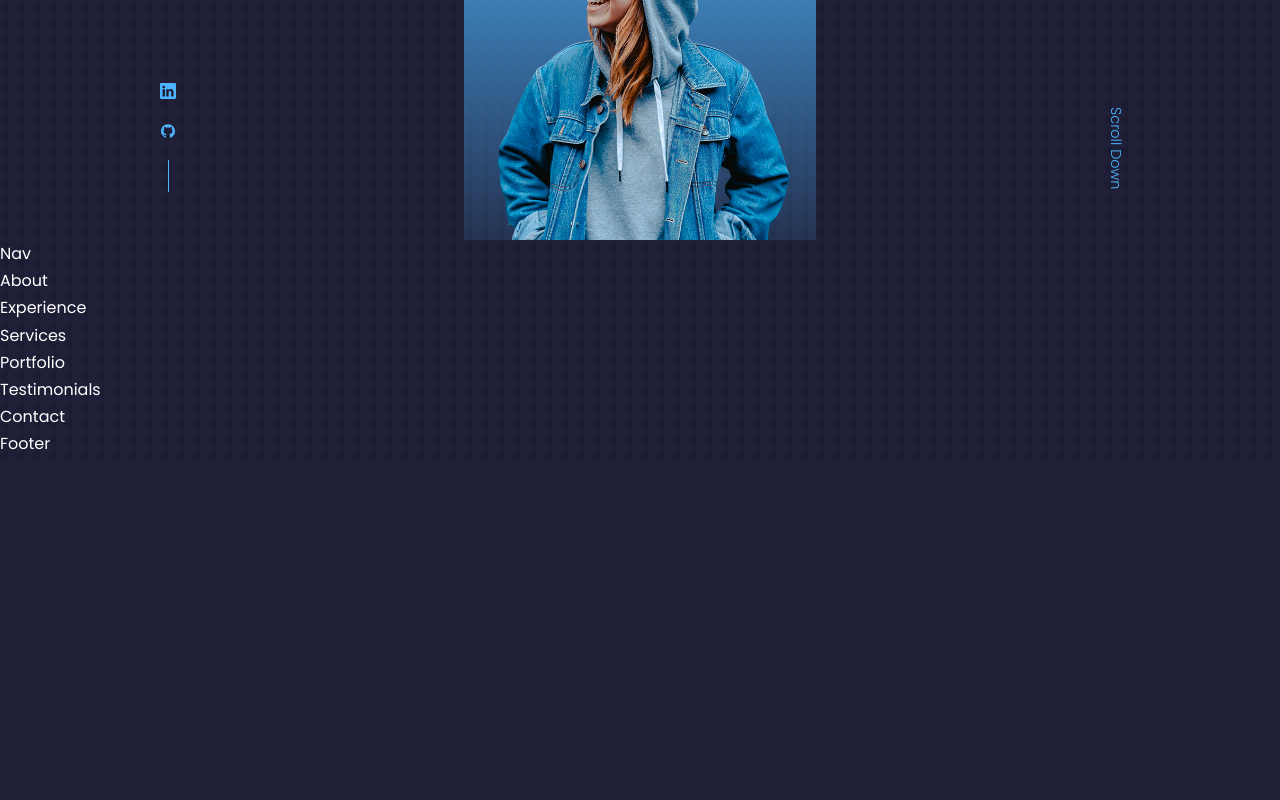
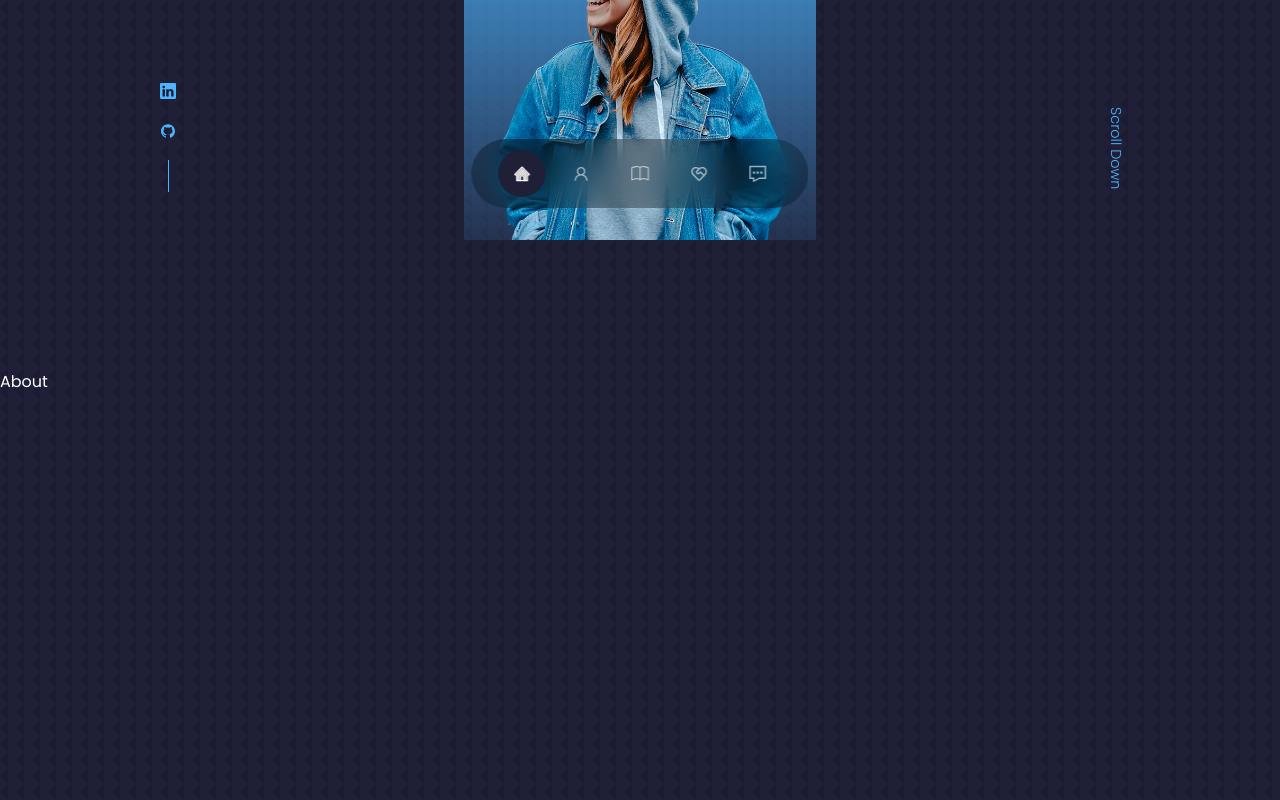
Before and after one commit to Mingen-Xiao/react-portfolio-website, a React (Create React App) app: page / in a window 1280 px wide. Shown: the part 560-1360 px from the top of the page. Before the commit the page ends 1018 px from the top, so only its background shows below. Built offline with nearby package versions, Linux system fonts and the light colour scheme.

Commit message:
settle the style for nav buttons

```diff
--- a/src/components/about/About.jsx
+++ b/src/components/about/About.jsx
@@ -3,7 +3,7 @@
 
 const About = () => {
   return (
-    <div>About</div>
+    <section id='about'>About</section>
   )
 }
 
--- a/src/components/contact/Contact.jsx
+++ b/src/components/contact/Contact.jsx
@@ -3,7 +3,7 @@
 
 const Contact = () => {
   return (
-    <div>Contact</div>
+    <section id='contact'>Contact</section>
   )
 }
 
--- a/src/components/experience/Experience.jsx
+++ b/src/components/experience/Experience.jsx
@@ -3,7 +3,7 @@
 
 const Experience = () => {
   return (
-    <div>Experience</div>
+    <section id='experience'>Experience</section>
   )
 }
 
--- a/src/components/footer/Footer.jsx
+++ b/src/components/footer/Footer.jsx
@@ -3,7 +3,7 @@
 
 const Footer = () => {
   return (
-    <div>Footer</div>
+    <section id='footer'>Footer</section>
   )
 }
 
--- a/src/components/nav/Nav.jsx
+++ b/src/components/nav/Nav.jsx
@@ -1,9 +1,24 @@
+/* eslint-disable jsx-a11y/anchor-is-valid */
 import React from 'react';
 import './nav.css';
+import { AiTwotoneHome } from "react-icons/ai";
+import { AiOutlineUser } from "react-icons/ai";
+import { BsBook } from "react-icons/bs";
+import { RiServiceLine } from "react-icons/ri";
+import { GrContact } from "react-icons/gr";
+import {useState} from 'react';
 
 const Nav = () => {
+  // use useState to decide to active which icon in the nav bar when scrolling the page
+  const [activeNav, setActiveNav] = useState('#');
   return (
-    <div>Nav</div>
+    <nav>
+      <a href="#" className='active'><AiTwotoneHome/></a>
+      <a href="#about"><AiOutlineUser/></a>
+      <a href="#experience"><BsBook/></a>
+      <a href="#services"><RiServiceLine/></a>
+      <a href="#contact"><GrContact/></a>
+    </nav>
   )
 }
 
--- a/src/components/nav/nav.css
+++ b/src/components/nav/nav.css
@@ -0,0 +1,37 @@
+/* nav bar edition along the page*/
+nav {
+    background: rgba(0, 0, 0, 0.3);
+    width: max-content;
+    display: block;
+    padding: 0.7rem 1.7rem;
+    z-index: 2;
+    position: fixed;
+    left: 50%;
+    transform: translateX(-50%);
+    bottom: 2rem;
+    display: flex;
+    gap: 0.8rem;
+    border-radius: 3rem;
+    backdrop-filter: blur(15px);
+}
+
+/* nav bar edition inside the bar */
+nav a {
+    background: transparent;
+    padding: 0.9rem;
+    border-radius: 50%;
+    display: flex;
+    color: var(--color-light);
+    font-size: 1.1rem;
+}
+
+/* nav bar edition when mouse hovering */
+nav a:hover {
+    background: rgba(0, 0, 0, 0.3);
+}
+
+/* active class to show in nav bar that which page we are in */
+nav a.active {
+    background: var(--color-bg);
+    color: var(--color-white);
+}
--- a/src/components/portfolio/Portfolio.jsx
+++ b/src/components/portfolio/Portfolio.jsx
@@ -3,7 +3,7 @@
 
 const Portfolio = () => {
   return (
-    <div>Portfolio</div>
+    <section id='portfolio'>Portfolio</section>
   )
 }
 
--- a/src/components/services/Services.jsx
+++ b/src/components/services/Services.jsx
@@ -3,7 +3,7 @@
 
 const Services = () => {
   return (
-    <div>Services</div>
+    <section id='services'>Services</section>
   )
 }
 
--- a/src/components/testimonials/Testimonials.jsx
+++ b/src/components/testimonials/Testimonials.jsx
@@ -3,7 +3,7 @@
 
 const Testimonials = () => {
   return (
-    <div>Testimonials</div>
+    <section id='testimonials'>Testimonials</section>
   )
 }
 
--- a/src/index.css
+++ b/src/index.css
@@ -63,6 +63,7 @@
 
 section {
     margin-top: 8rem;
+    height: 100vh;
 }
 
 section > h2,
```
